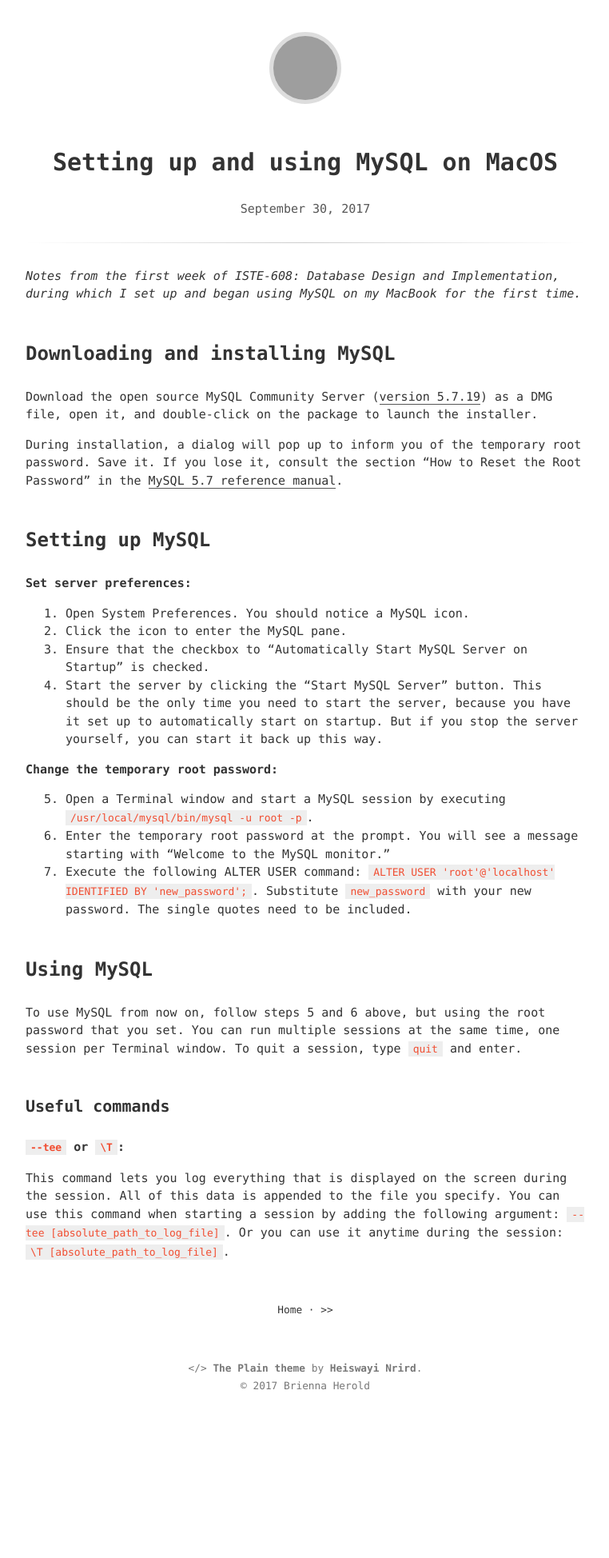
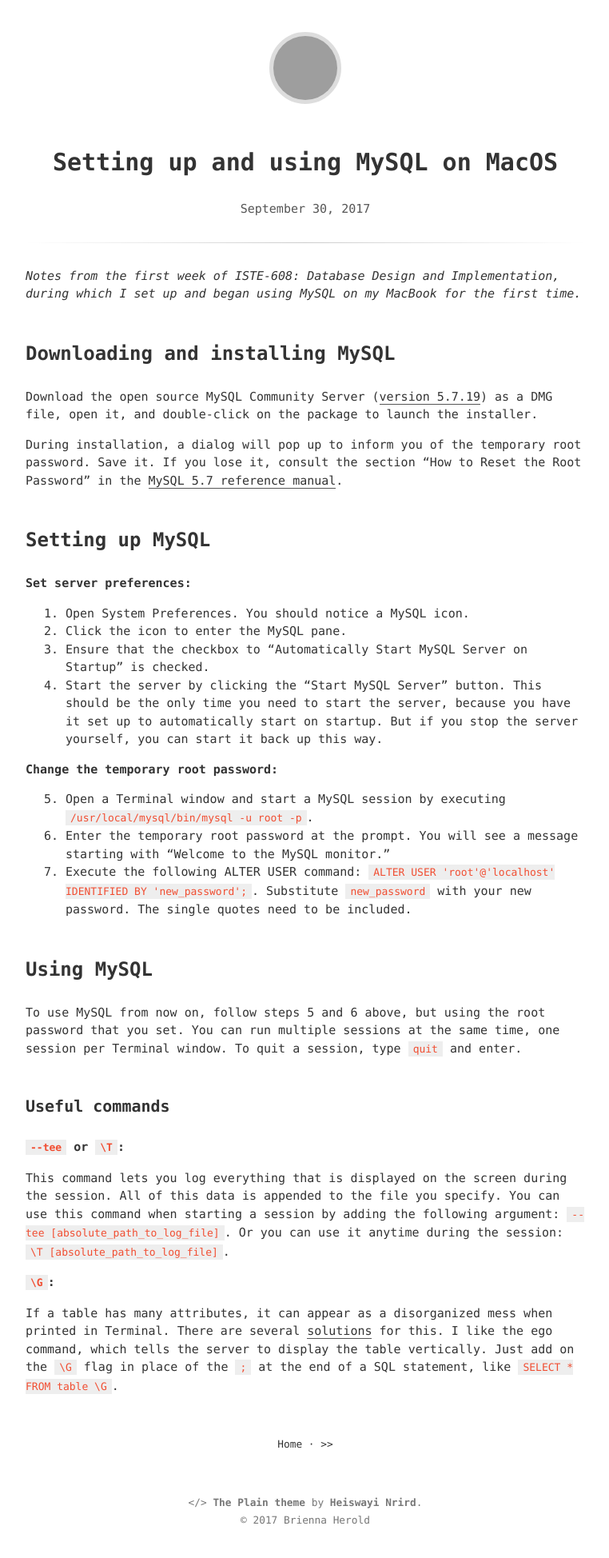
Before and after one commit to brienna/brienna.github.io, a Jekyll site: the page built from _posts/2017-09-30-installing-and-using-mysql.md, in a window 1280 px wide. Shown: the whole page at 80% size, without its empty margins (258-1020 px from the left). Built offline with Jekyll 4.4.1, drawn with Linux system fonts in a browser that asks for light colours; comment, search, counter and statistics services are not loaded; before the commit the page ends 1780 px from its top, so only the background shows below that; grey boxes are pictures that could not be loaded.

Commit message:
Edit blog post

```diff
--- a/_posts/2017-09-30-installing-and-using-mysql.md
+++ b/_posts/2017-09-30-installing-and-using-mysql.md
@@ -38,3 +38,7 @@
 **`--tee` or `\T`:**
 
 This command lets you log everything that is displayed on the screen during the session. All of this data is appended to the file you specify. You can use this command when starting a session by adding the following argument: `--tee [absolute_path_to_log_file]`. Or you can use it anytime during the session: `\T [absolute_path_to_log_file]`.
+
+**`\G`:**
+
+If a table has many attributes, it can appear as a disorganized mess when printed in Terminal. There are several [solutions](https://stackoverflow.com/questions/924729/mysql-select-many-fields-how-best-to-display-in-terminal) for this. I like the ego command, which tells the server to display the table vertically. Just add on the `\G` flag in place of the `;` at the end of a SQL statement, like `SELECT * FROM table \G`.
```
Also changed, not shown: 2 other files.
